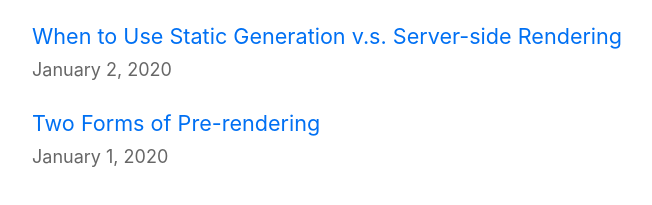
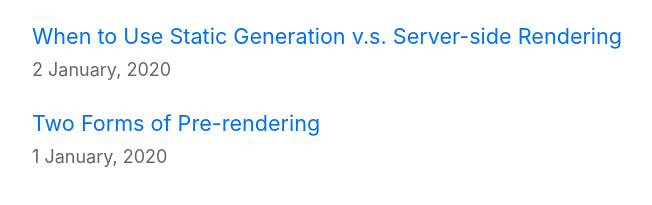
Before and after one commit to Yeffian/adit-journal, a Next.js app: page / in a window 1280 px wide. Shown: the part 505-710 px from the top of the page, without its empty margins (302-954 px from the left). Built offline with nearby package versions, Linux system fonts and the light colour scheme.

Commit message:
Changed date format of the date component

```diff
--- a/components/date.js
+++ b/components/date.js
@@ -2,5 +2,5 @@ import { parseISO, format } from 'date-fns';
 
 export default function Date({ dateString }) {
   const date = parseISO(dateString);
-  return <time dateTime={dateString}>{format(date, 'LLLL d, yyyy')}</time>
+  return <time dateTime={dateString}>{format(date, 'd LLLL, yyyy')}</time>
 }
```
